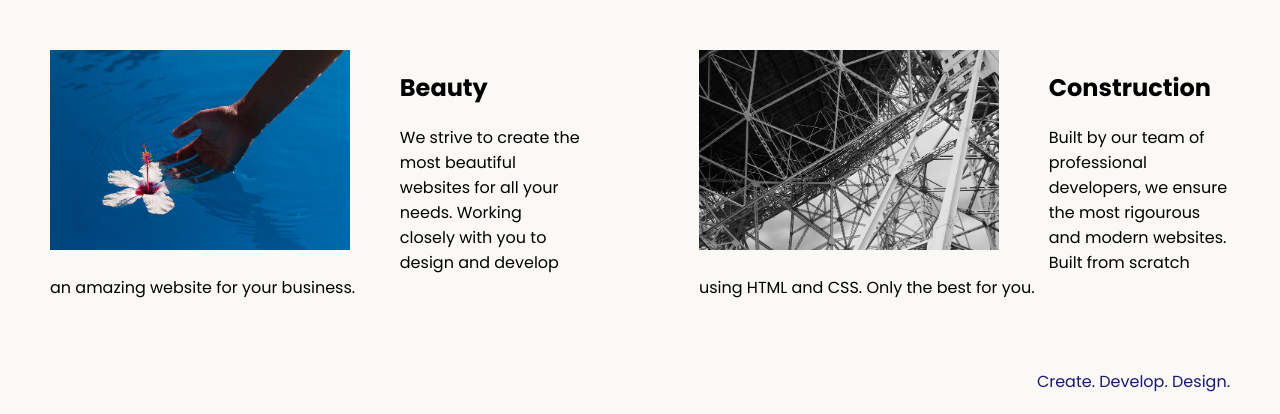
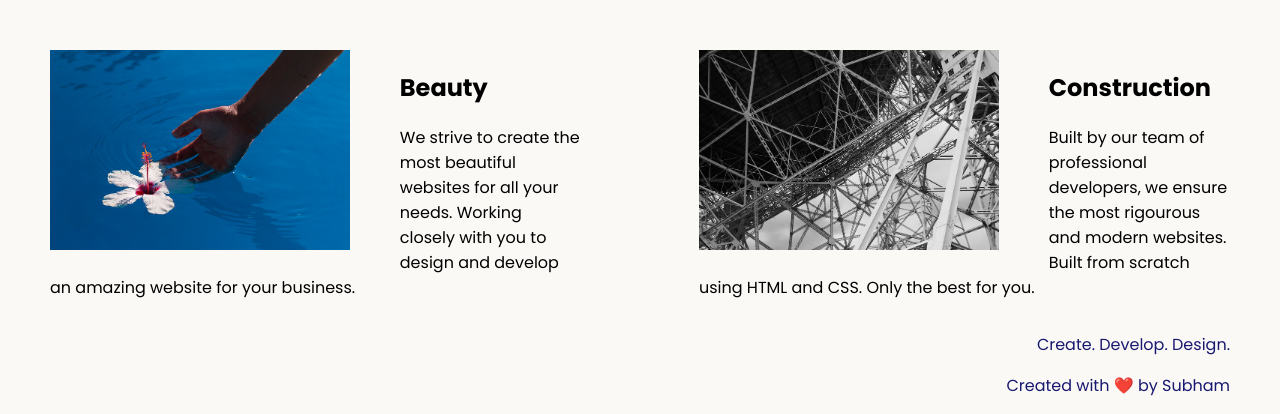
Before and after one commit to Subham-e/Web-Design-Agency, a plain HTML site: page index.html in a window 1280 px wide. Shown: the part 400-814 px from the top of the page. Drawn offline with Linux system fonts and the light colour scheme.

Commit message:
Update index.html

```diff
--- a/index.html
+++ b/index.html
@@ -31,6 +31,7 @@
   </div>
   <footer>
     <p>Create. Develop. Design.</p>
+    <P> Created with ❤️ by Subham</P>
   </footer>
 </body>
 
```
